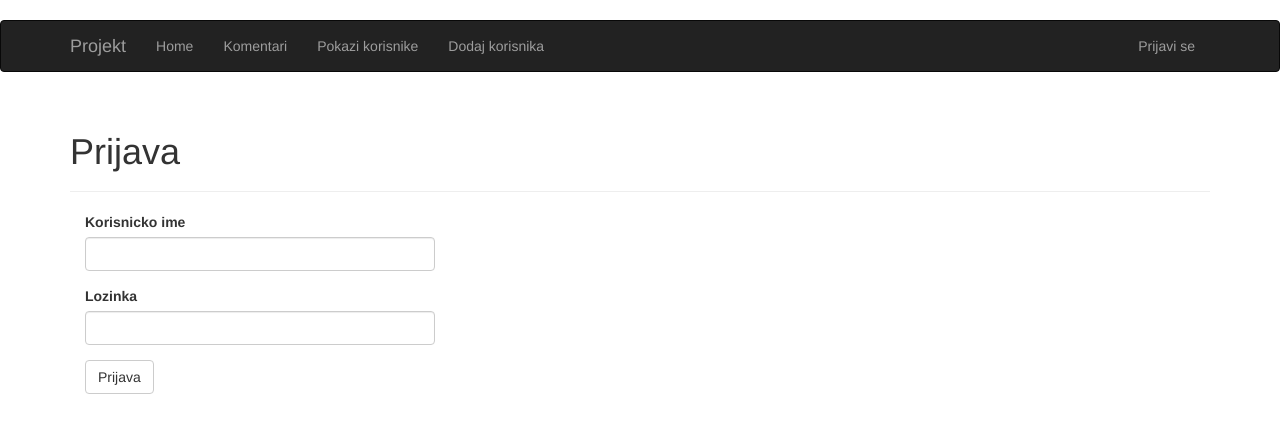
After one commit to mihaelM/Laganini, a Flask app: page /prijava in a window 1280 px wide. The commit adds this page. Shown: the top 433 px of the page. Run offline with Flask 2, Linux system fonts and the light colour scheme; some libraries are stand-ins or nearby versions.

Commit message:
Implementiran osnovni sustav prijave korisnika

```diff
--- a/JelaSRostilja/app/__init__.py
+++ b/JelaSRostilja/app/__init__.py
@@ -10,7 +10,7 @@ bootstrap = Bootstrap()
 
 login_manager = LoginManager()
 login_manager.session_protection = 'strong'
-#login_manager.login_view = 'auth.login'
+login_manager.login_view = 'autentifikacija.prijava'
 
 def create_app():
     app=Flask(__name__)
@@ -25,4 +25,7 @@ def create_app():
     from .main import main as main_blueprint
     app.register_blueprint(main_blueprint)
 
+    from .autentifikacija import autentifikacija as autentifikacija_blueprint
+    app.register_blueprint(autentifikacija_blueprint)
+
     return app
--- /dev/null
+++ b/JelaSRostilja/app/autentifikacija/__init__.py
@@ -0,0 +1,5 @@
+from flask import Blueprint
+
+autentifikacija = Blueprint('autentifikacija', __name__)
+
+from . import routes
--- /dev/null
+++ b/JelaSRostilja/app/autentifikacija/forms.py
@@ -0,0 +1,8 @@
+from flask.ext.wtf import Form
+from wtforms import StringField, SubmitField, PasswordField
+from wtforms.validators import DataRequired,Email
+
+class PrijavaKorisnika(Form):
+    username=StringField('Korisnicko ime',validators=[DataRequired()])
+    password = PasswordField('Lozinka', validators=[DataRequired()])
+    submit=SubmitField('Prijava')
--- /dev/null
+++ b/JelaSRostilja/app/autentifikacija/routes.py
@@ -0,0 +1,23 @@
+from flask import render_template, redirect, request, url_for, flash
+from flask.ext.login import login_user, logout_user, login_required,current_user
+from . import autentifikacija
+from .. import db
+from ..models import Korisnik
+from .forms import PrijavaKorisnika
+
+@autentifikacija.route('/prijava',methods=['GET', 'POST'])
+def prijava():
+    form=PrijavaKorisnika()
+    if form.validate_on_submit():
+        korisnik = Korisnik.query.filter_by(korisnikKorisIme=form.username.data).first()
+        if korisnik is not None and korisnik.provjeri_password(form.password.data):
+            login_user(korisnik)
+            return redirect(request.args.get('next') or url_for('main.index'))
+        flash('Invalid username or password.')
+    return render_template('autentifikacija/prijava.html', form=form)
+
+@autentifikacija.route('/odjava')
+def odjava():
+    logout_user()
+    flash('You have been logged out.')
+    return redirect(url_for('main.index'))
--- a/JelaSRostilja/app/main/routes.py
+++ b/JelaSRostilja/app/main/routes.py
@@ -8,6 +8,7 @@ from ..models import Korisnik,Uloga,Komentar
 def index():
     Uloga.umetni_uloge()
     return render_template('index.html')
+
 
 @main.route('/komentari',methods=['GET','POST'])
 def komentari():
--- /dev/null
+++ b/JelaSRostilja/app/templates/autentifikacija/prijava.html
@@ -0,0 +1,14 @@
+{% extends "base.html" %}
+{% import "bootstrap/wtf.html" as wtf %}
+
+{% block title %}Prijava{% endblock %}
+
+{% block page_content %}
+<div class="page-header">
+    <h1>Prijava</h1>
+</div>
+<div class="col-md-4">
+    {{ wtf.quick_form(form) }}
+    <br>
+</div>
+{% endblock %}
--- a/JelaSRostilja/app/templates/base.html
+++ b/JelaSRostilja/app/templates/base.html
@@ -20,6 +20,13 @@
                 <li><a href="{{url_for('main.ispisi_korisnike')}}">Pokazi korisnike</a></li>
                 <li><a href="{{url_for('main.dodaj_korisnika')}}">Dodaj korisnika</a></li>
             </ul>
+            <ul class="nav navbar-nav navbar-right">
+                {% if current_user.is_authenticated %}
+                <li><a href="{{ url_for('autentifikacija.odjava') }}">{{current_user.korisnikKorisIme}} Odjavi se</a></li>
+                {% else %}
+                <li><a href="{{ url_for('autentifikacija.prijava') }}">Prijavi se</a></li>
+                {% endif %}
+            </ul>
         </div>
     </div>
 </div>
```
Also changed, not shown: JelaSRostilja/app/models.py (+6 -1 lines), JelaSRostilja/baza.sqlite (added), 4 other files.
